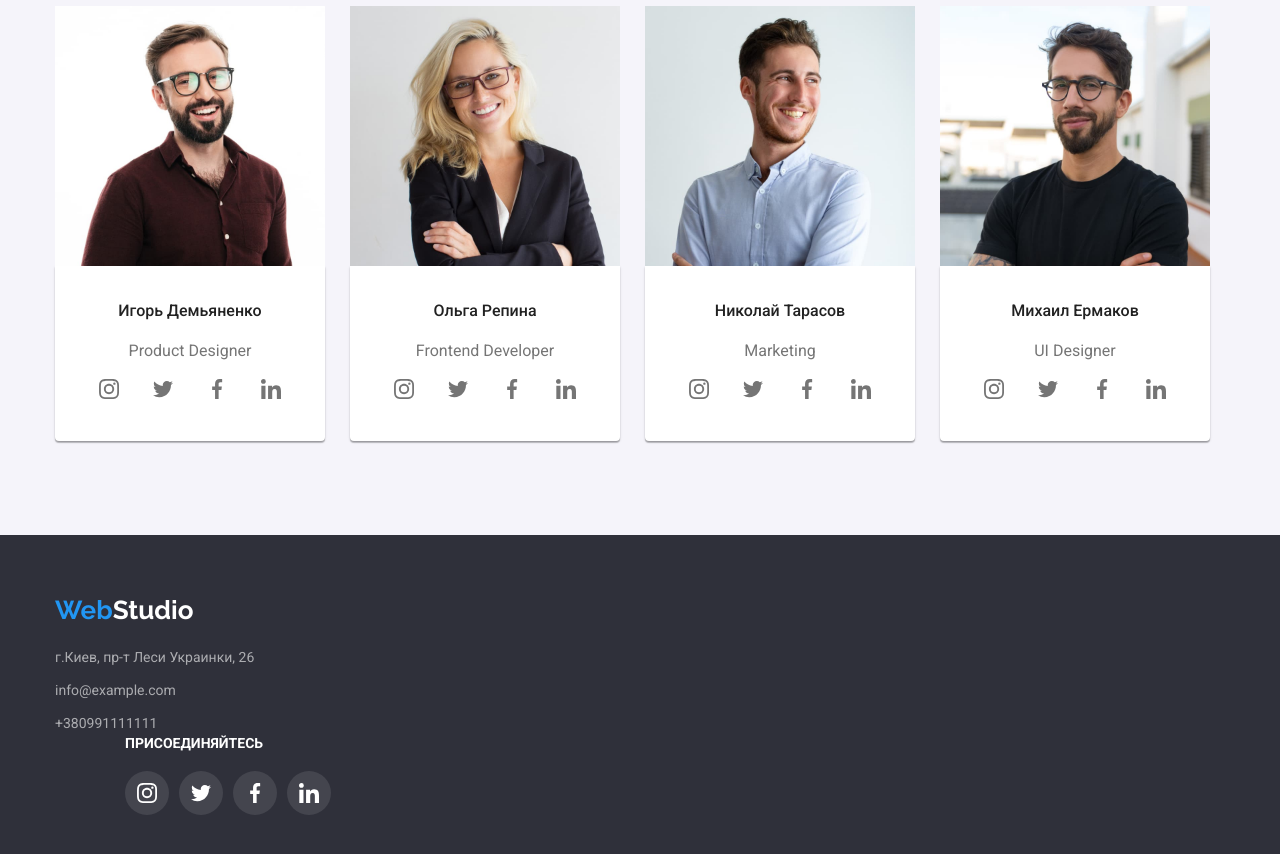
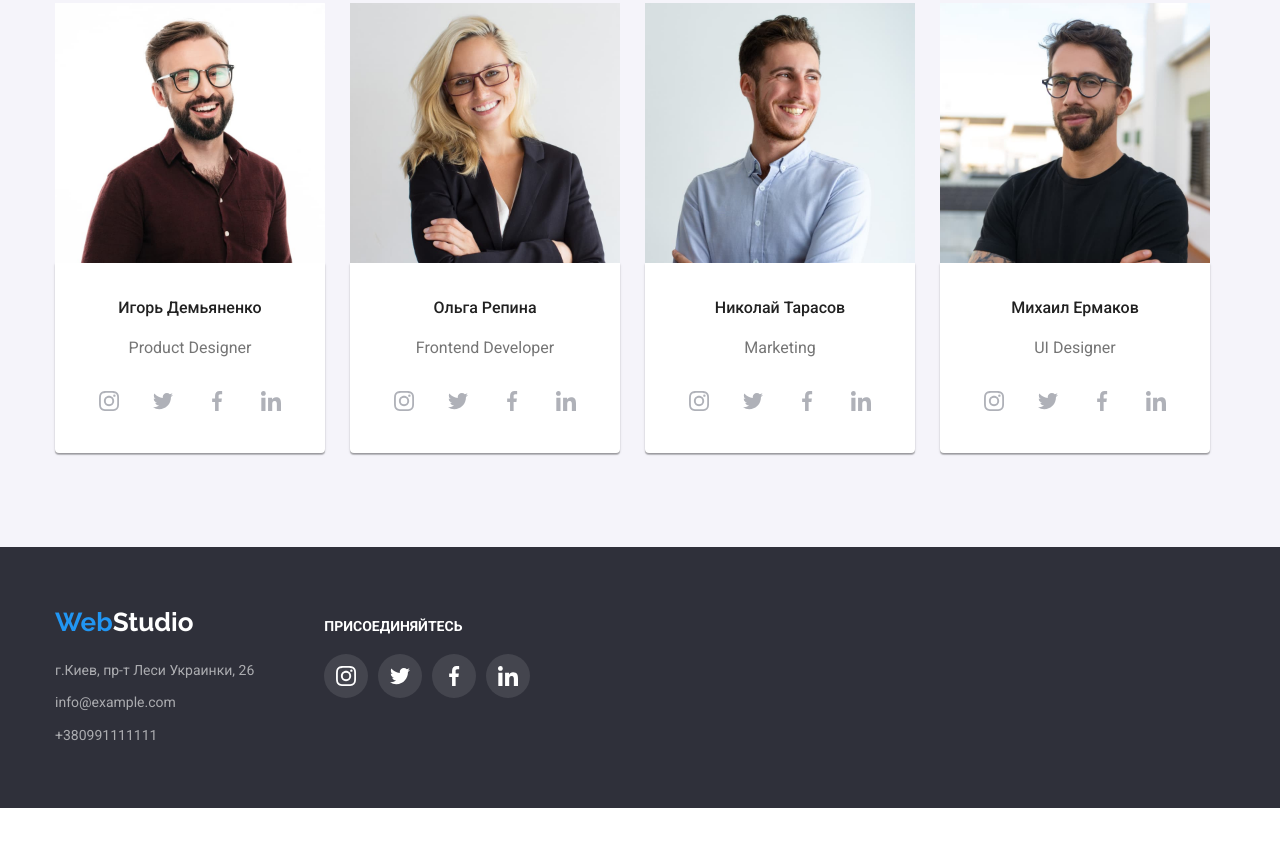
Before and after one commit to renata0417/goit-markup-hw-04, a plain HTML site: page index.html in a window 1280 px wide. Shown: the part 1886-2740 px from the top of the page. After the commit the page ends 2694 px from the top, so only its background shows below. Drawn offline with nearby package versions, Linux system fonts and the light colour scheme.

Commit message:
Правки

```diff
--- a/css/styles.css
+++ b/css/styles.css
@@ -9,7 +9,7 @@
     --main-background-color: #fff;
     --white-additional-color: #fff;
     --border-header-color: rgba(236, 236, 236, 1);
-     --grey-svg-color: #afb1b8;
+    --grey-svg-color: #afb1b8;
 }
 
 * {
@@ -158,7 +158,7 @@ button {
 
 
 .contacts-link {
-  display: inline-block;
+  display: flex;
   padding: 32px 0;
   font-weight: 500;
   font-size: 14px;
@@ -243,6 +243,11 @@ button {
 
 .footer .icon-list {
   padding: 0 0 0;
+}
+
+.footer-flex {
+  display: flex;
+  align-items: baseline;
 }
 
 .thumb {
@@ -434,7 +439,7 @@ ul.team-list {
 .team-link {
   display: flex;
   justify-content: center;
-  fill: var(--primary-text-color);
+  fill: var(--grey-svg-color);
   align-items: center;
   width: 44px;
   height: 44px;
@@ -449,6 +454,7 @@ ul.team-list {
   display: flex;
   align-items: center;
   justify-content: center;
+  margin-top: 16px;
 }
 
 .icon-team:hover {
--- a/index.html
+++ b/index.html
@@ -274,8 +274,9 @@
 
     <footer class="footer">
         <div class="container">
-            <div class="footer-info">
-                <div class="footer-contacts"></div>
+                <div class="footer-flex">
+
+        <div class="footer-contacts">
                     <a href="./index.html" class="footer-logo"><span class="logo-web">Web</span>Studio</a>
                         <address class="footer-address">
                 <ul class="footer-list">
```
